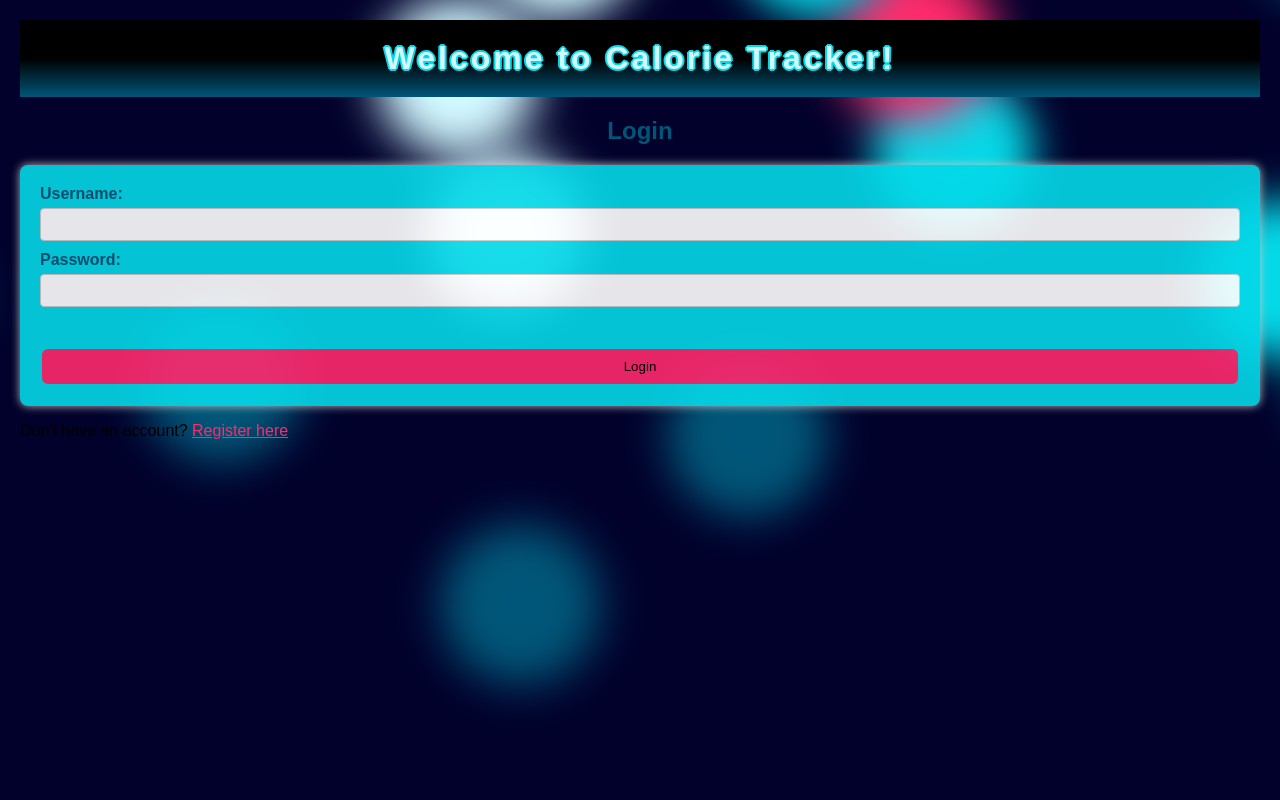
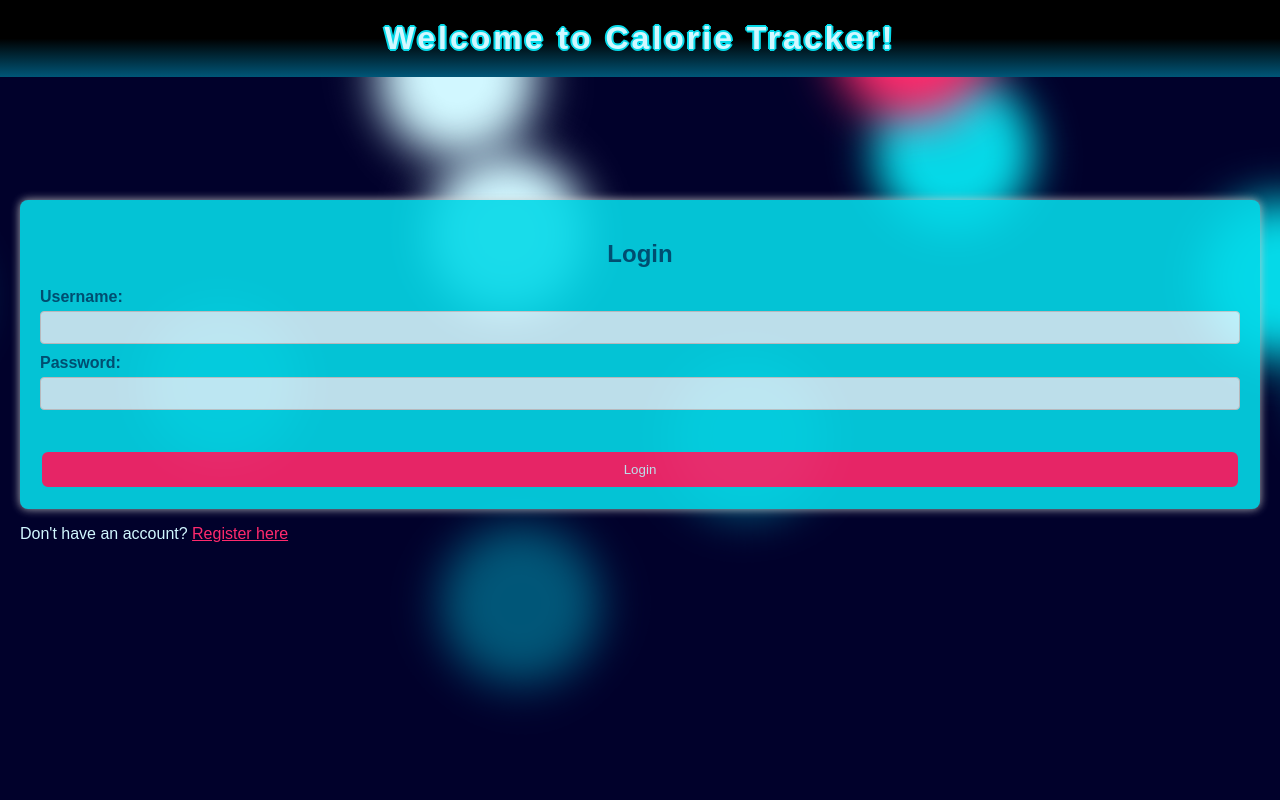
Before and after one commit to software-students-spring2024/5-final-project-spring-2024-dttt5, a Flask app: page /login in a window 1280 px wide. Run offline with Flask 3, Linux system fonts and the light colour scheme; parts of the project's set-up code (start-up, migrations or seed data) failed here and were passed over.

Commit message:
register frontend finish

```diff
--- a/app/static/style.css
+++ b/app/static/style.css
@@ -186,6 +186,7 @@ a:hover {
     background-color: #ff2a6d;
     font-family: Arial, Helvetica, sans-serif;
     border: 2px solid #05d9e8;
+    color: #d1f7ff;
 
 
 }
@@ -202,6 +203,7 @@ a:hover {
     border-radius: 8px;
     font-family: Arial, Helvetica, sans-serif;
     border: 2px solid #05d9e8;
+    color: #d1f7ff;
   }
 
 .loginRegButton {
@@ -216,6 +218,7 @@ a:hover {
     border-radius: 8px;
     font-family: Arial, Helvetica, sans-serif;
     border: 2px solid #05d9e8;
+    color: #d1f7ff;
 }
 
 
--- a/app/templates/login.html
+++ b/app/templates/login.html
@@ -6,21 +6,34 @@
     <title>Login</title>
     <link rel="stylesheet" href="static/style.css">
 </head>
-<body class="loginRegBg">
+<body>
 
-        <h1>Welcome to Calorie Tracker!</h1>
-        <h2>Login</h2>
+        <div class="borderHeader">
+            <h1>Welcome to Calorie Tracker!</h1>
+        </div>
+
+        <div class="spacer"></div>
+        <div class="spacer"></div>
+
+        <div class="spacer"></div>
+        <div class="spacer"></div>
+
+        <div class="spacer"></div>
+        <div class="spacer"></div>
+
+
         <form action="/login" method="post">
+            <h2>Login</h2>
             <label for="username">Username:</label>
-            <input type="text" id="username" name="username" required>
+            <input type="text" class="inputStyle" id="username" name="username" required>
             <br>
             <label for="password">Password:</label>
-            <input type="password" id="password" name="password" required>
+            <input type="password" class="inputStyle" id="password" name="password" required>
             <br>
             <div class="spacer"></div>
             <button type="submit" class="loginRegButton">Login</button>
         </form>
-        <p>Don't have an account? <a href="/register">Register here</a></p>
+        <p class="bottomText">Don't have an account? <a href="/register">Register here</a></p>
 
         <div class="background">
             <span></span>
--- a/app/templates/register.html
+++ b/app/templates/register.html
@@ -22,7 +22,7 @@
         <div class="spacer"></div>
 
 
-        <form action="/register" method="post" class="loginRegBg">
+        <form action="/register" method="post">
             <h2>Register</h2>
             <label for="username">Username:</label>
             <input type="text" class="inputStyle" id="username" name="username" required>
```
